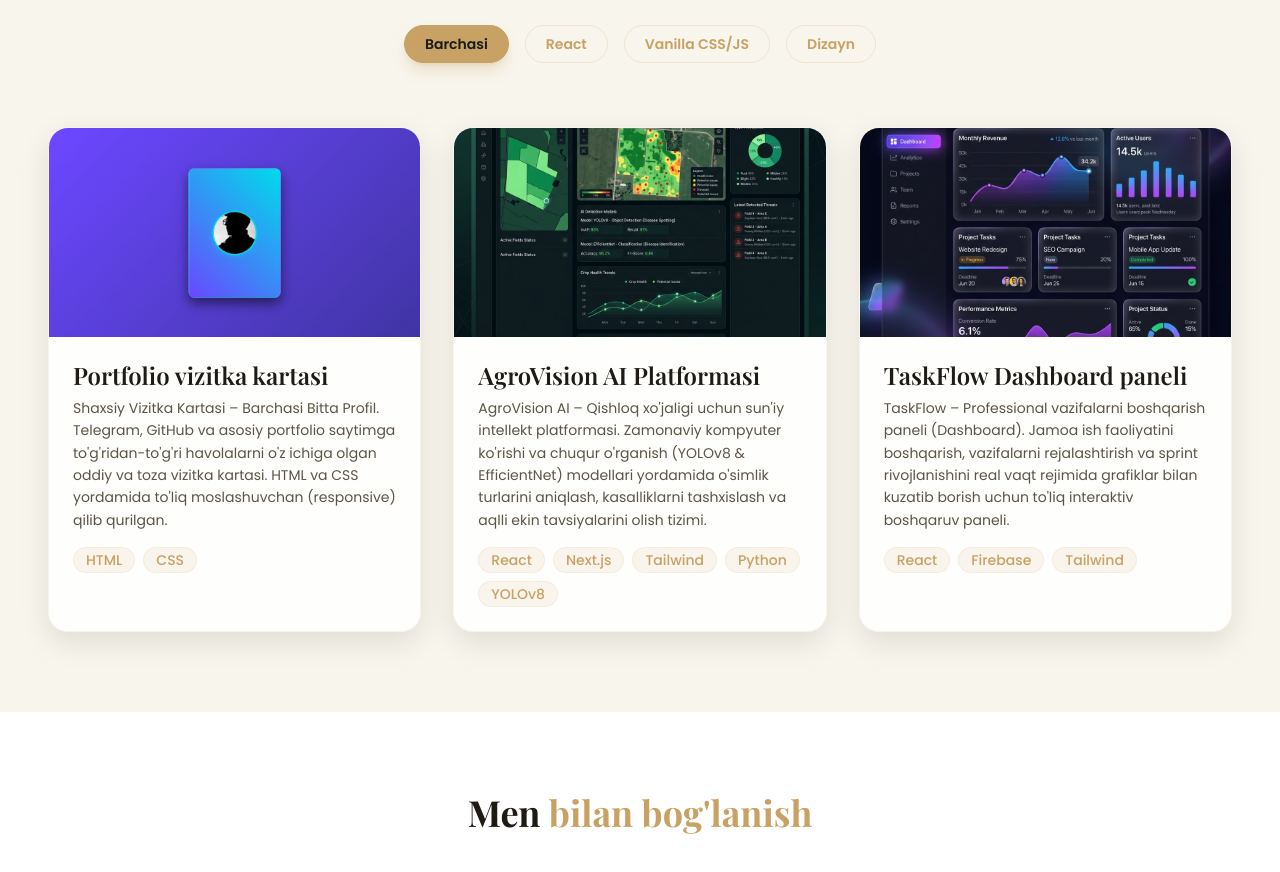
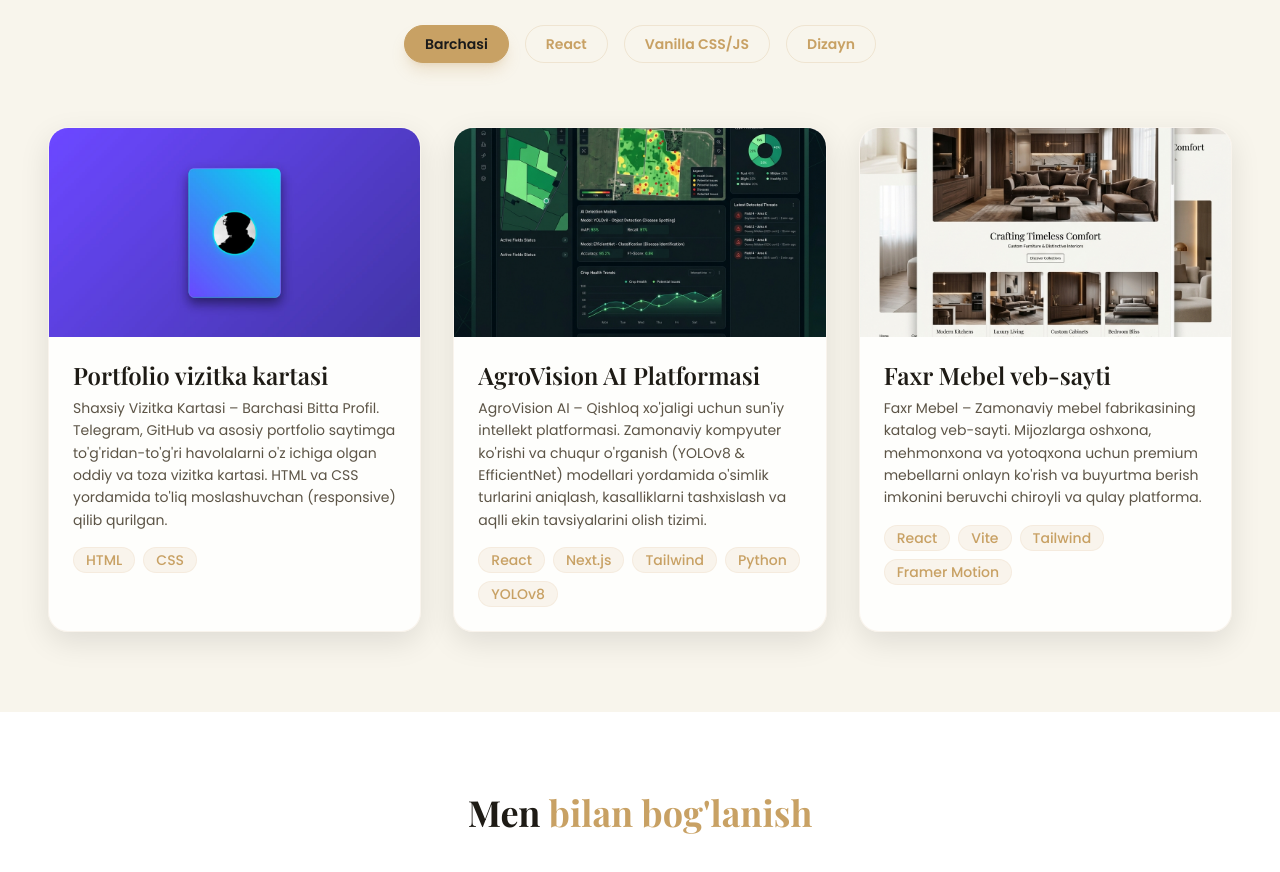
Before and after one commit to OgabekHub/My-portfolio, a Next.js app: page / in a window 1280 px wide. Shown: the part 3540-4412 px from the top of the page. Built offline with nearby package versions, Linux system fonts and the light colour scheme.

Commit message:
feat: replace TaskFlow project with Faxr Mebel web app

```diff
--- a/src/components/Projects.tsx
+++ b/src/components/Projects.tsx
@@ -23,9 +23,9 @@
     },
     {
       id: 3,
-      image: "/img/taskflow.png",
+      image: "/img/faxrmebel.png",
       github: "https://github.com/OgabekHub",
-      demo: "#projects",
+      demo: "https://faxr-mebel.vercel.app/",
     },
   ];
 
--- a/src/data/translations.ts
+++ b/src/data/translations.ts
@@ -87,10 +87,10 @@
         },
         {
           id: 3,
-          title: "TaskFlow Dashboard paneli",
-          desc: "TaskFlow – Professional vazifalarni boshqarish paneli (Dashboard). Jamoa ish faoliyatini boshqarish, vazifalarni rejalashtirish va sprint rivojlanishini real vaqt rejimida grafiklar bilan kuzatib borish uchun to'liq interaktiv boshqaruv paneli.",
+          title: "Faxr Mebel veb-sayti",
+          desc: "Faxr Mebel – Zamonaviy mebel fabrikasining katalog veb-sayti. Mijozlarga oshxona, mehmonxona va yotoqxona uchun premium mebellarni onlayn ko'rish va buyurtma berish imkonini beruvchi chiroyli va qulay platforma.",
           tags: ["react", "design"],
-          techs: ["React", "Firebase", "Tailwind"]
+          techs: ["React", "Vite", "Tailwind", "Framer Motion"]
         }
       ],
       liveDemo: "Saytni ko'rish",
@@ -214,10 +214,10 @@
         },
         {
           id: 3,
-          title: "TaskFlow Dashboard",
-          desc: "TaskFlow – Professional Task Management Dashboard. A fully interactive dashboard for managing team workflows, scheduling tasks, and tracking sprint progress with real-time status updates and chart visualisations.",
+          title: "Faxr Mebel Website",
+          desc: "Faxr Mebel – Catalog and showcase website for a modern furniture factory. An elegant platform for clients to browse and order premium kitchen, bedroom, and living room furniture online.",
           tags: ["react", "design"],
-          techs: ["React", "Firebase", "Tailwind"]
+          techs: ["React", "Vite", "Tailwind", "Framer Motion"]
         }
       ],
       liveDemo: "Live Demo",
```
Also changed, not shown: public/img/faxrmebel.png (added).
